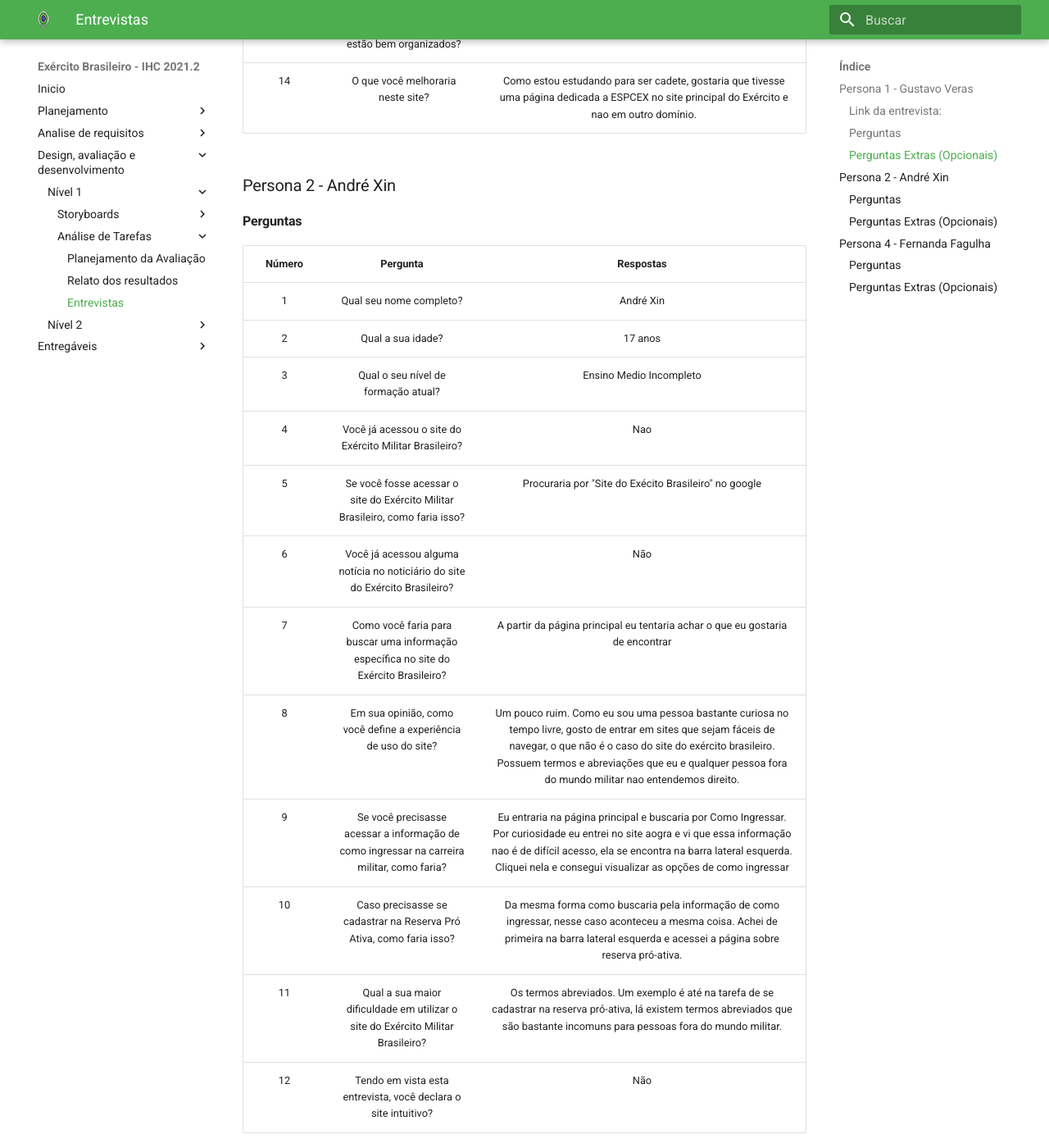
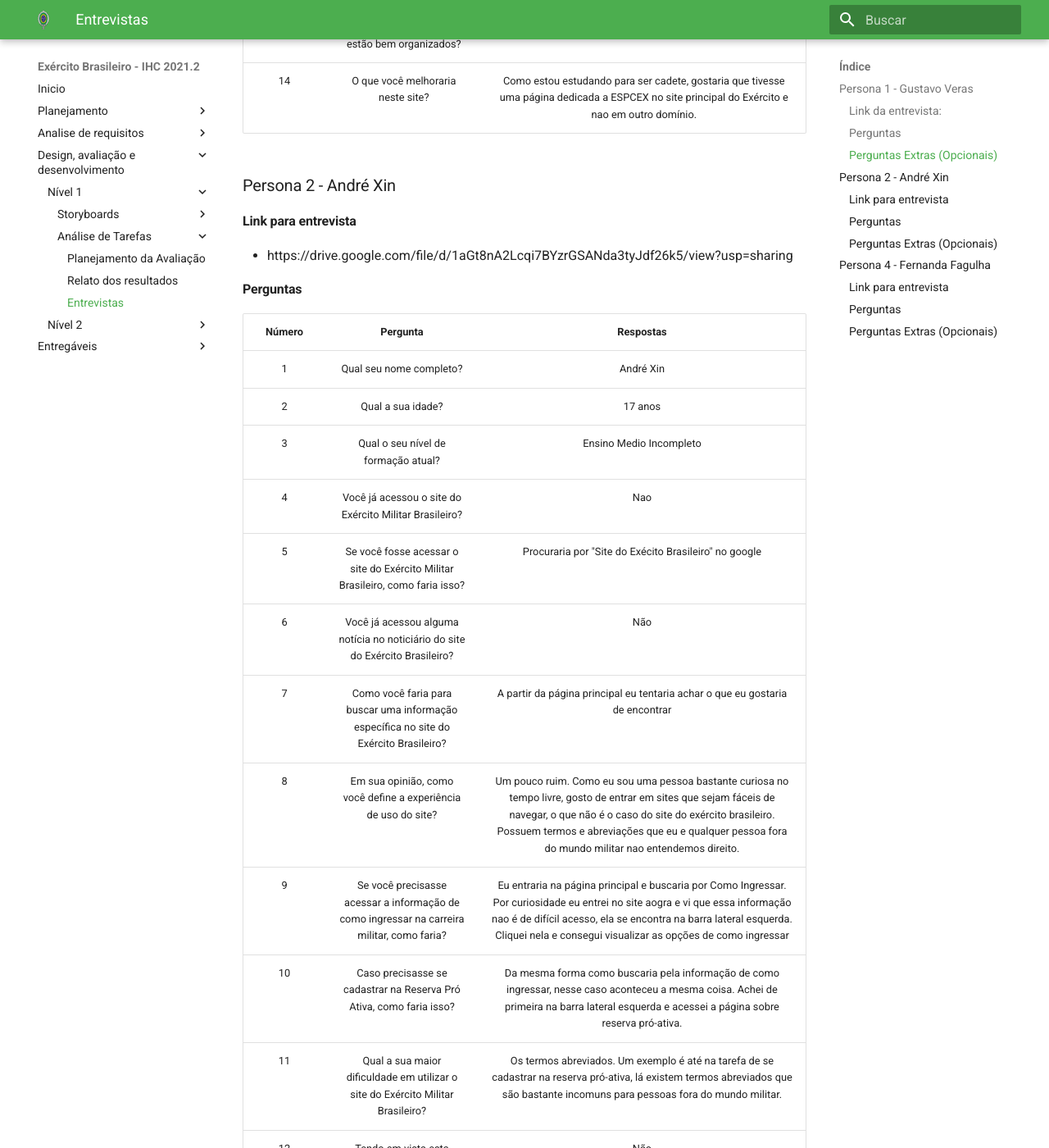
Before and after one commit to heitormsb/2021.2-Exercito-Brasileiro, an MkDocs documentation site: the page built from docs/Design_avaliacao_desenv/nivel1/entrevistas.md, in a window 1280 px wide and 1400 px high, scrolled down 1577 px. Shown: the whole window at 82% size. Built offline with MkDocs 1.6.1 and Material for MkDocs 9.7.7, drawn with Linux system fonts in a browser that asks for light colours; some of the changed text lies outside the part shown.

Commit message:
Update entrevistas.md

```diff
--- a/docs/Design_avaliacao_desenv/nivel1/entrevistas.md
+++ b/docs/Design_avaliacao_desenv/nivel1/entrevistas.md
@@ -26,6 +26,8 @@
 |   14   |  O que você melhoraria neste site? | Como estou estudando para ser cadete, gostaria que tivesse uma página dedicada a ESPCEX no site principal do Exército e nao em outro domínio. |
 
 ### Persona 2 - André Xin
+#### Link para entrevista
+- https://drive.google.com/file/d/1aGt8nA2Lcqi7BYzrGSANda3tyJdf26k5/view?usp=sharing
 #### Perguntas
 | Número | Pergunta  | Respostas  |
 | :-: | :-: | :-: |
@@ -45,12 +47,14 @@
 #### Perguntas Extras (Opcionais)
 | Número | Pergunta  | Respostas  |
 | :-: | :-: | :-: |
-|   12   |  O que acha da estrutura visual do site? | Uma estrutura simples e até que fácil de usar na página principal, o que não se mantem em outras partes do site, principalmente por terem muita informação. |
-|   13   |  Em sua opinião, os menus estão bem organizados? | Os menus da página principal sim. Os demais necessitam de uma repaginada, possuem muita informação desncessária. |
-|   14   |  O que você melhoraria neste site? | Adicionaria o significado de cada abreviação na página de publicações e de reserva pró-ativa |
+|   13   |  O que acha da estrutura visual do site? | Uma estrutura simples e até que fácil de usar na página principal, o que não se mantem em outras partes do site, principalmente por terem muita informação. |
+|   14   |  Em sua opinião, os menus estão bem organizados? | Os menus da página principal sim. Os demais necessitam de uma repaginada, possuem muita informação desncessária. |
+|   15   |  O que você melhoraria neste site? | Adicionaria o significado de cada abreviação na página de publicações e de reserva pró-ativa |
 
 
 ### Persona 4 - Fernanda Fagulha
+#### Link para entrevista
+- https://drive.google.com/file/d/1WvxAbngcyKjOyurpZjdRwfN9aTguQsai/view?usp=sharing
 #### Perguntas
 | Número | Pergunta  | Respostas |
 | :-: | :-: | :-: |
```
Also changed, not shown: other parts of docs/Design_avaliacao_desenv/nivel1/entrevistas.md (+3 -3 lines).
